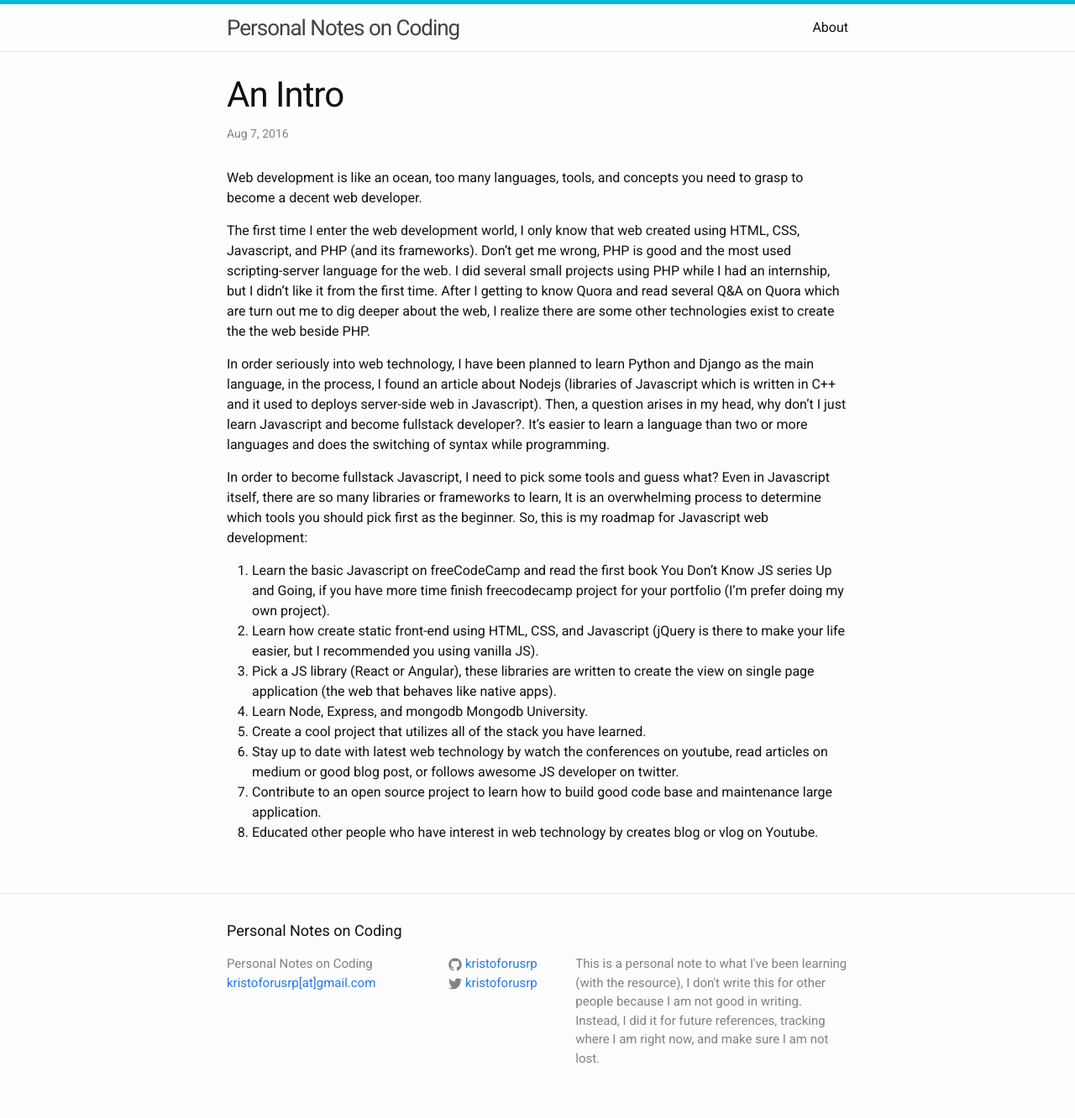
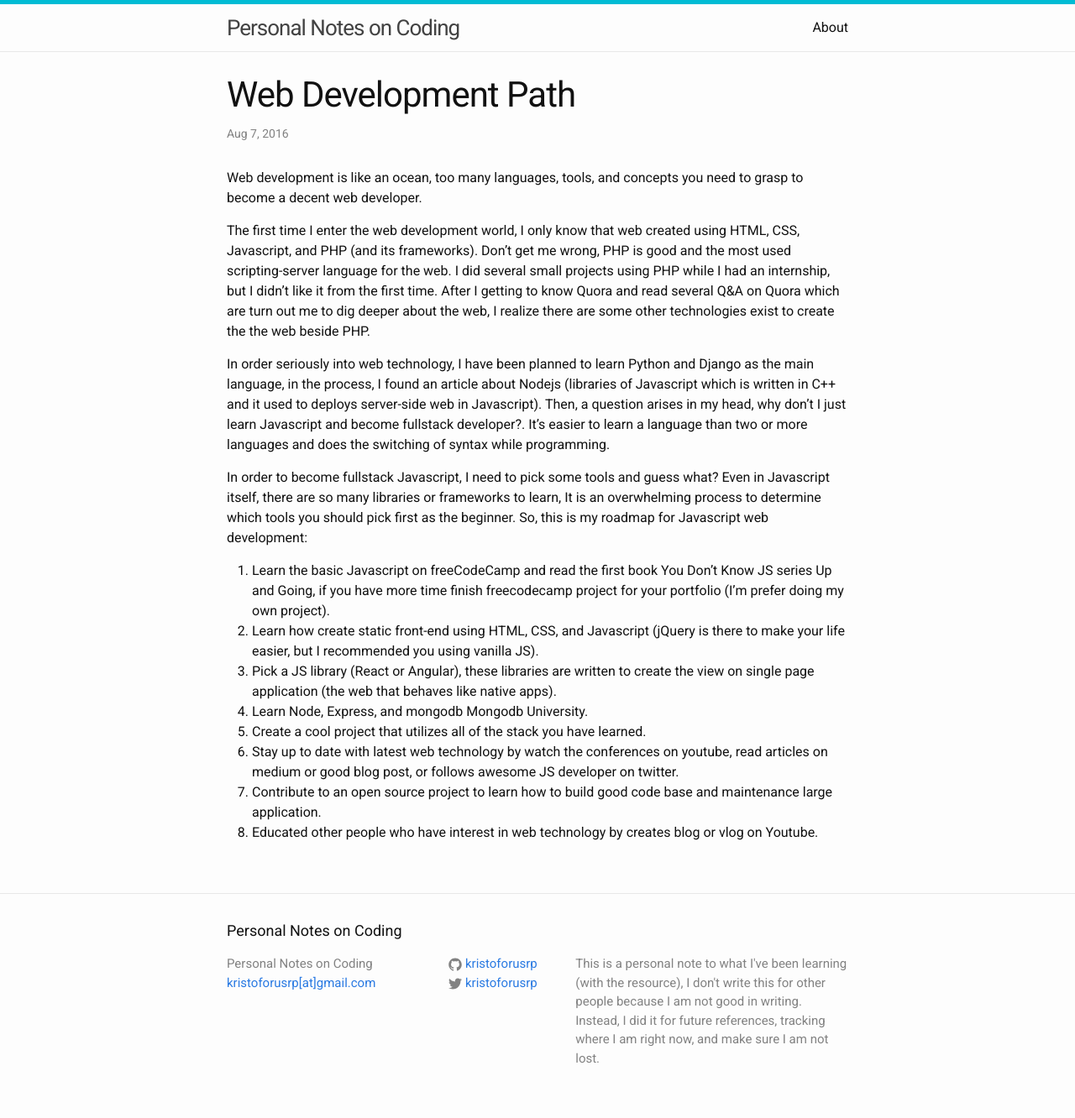
Before and after one commit to kru/kru.github.io, a Jekyll site: the page built from _posts/2016-08-07-web-development-path.markdown, in a window 1280 px wide. Shown: the whole page at 84% size. Built offline with Jekyll 4.4.1, drawn with Linux system fonts in a browser that asks for light colours.

Commit message:
Edit post Javascript

```diff
--- a/_posts/2016-08-07-web-development-path.markdown
+++ b/_posts/2016-08-07-web-development-path.markdown
@@ -1,6 +1,6 @@
 ---
 layout: post
-title: "An Intro"
+title: "Web Development Path"
 date: 2016-08-7 20:43:53 +0700
 categories: Dev
 ---
```
